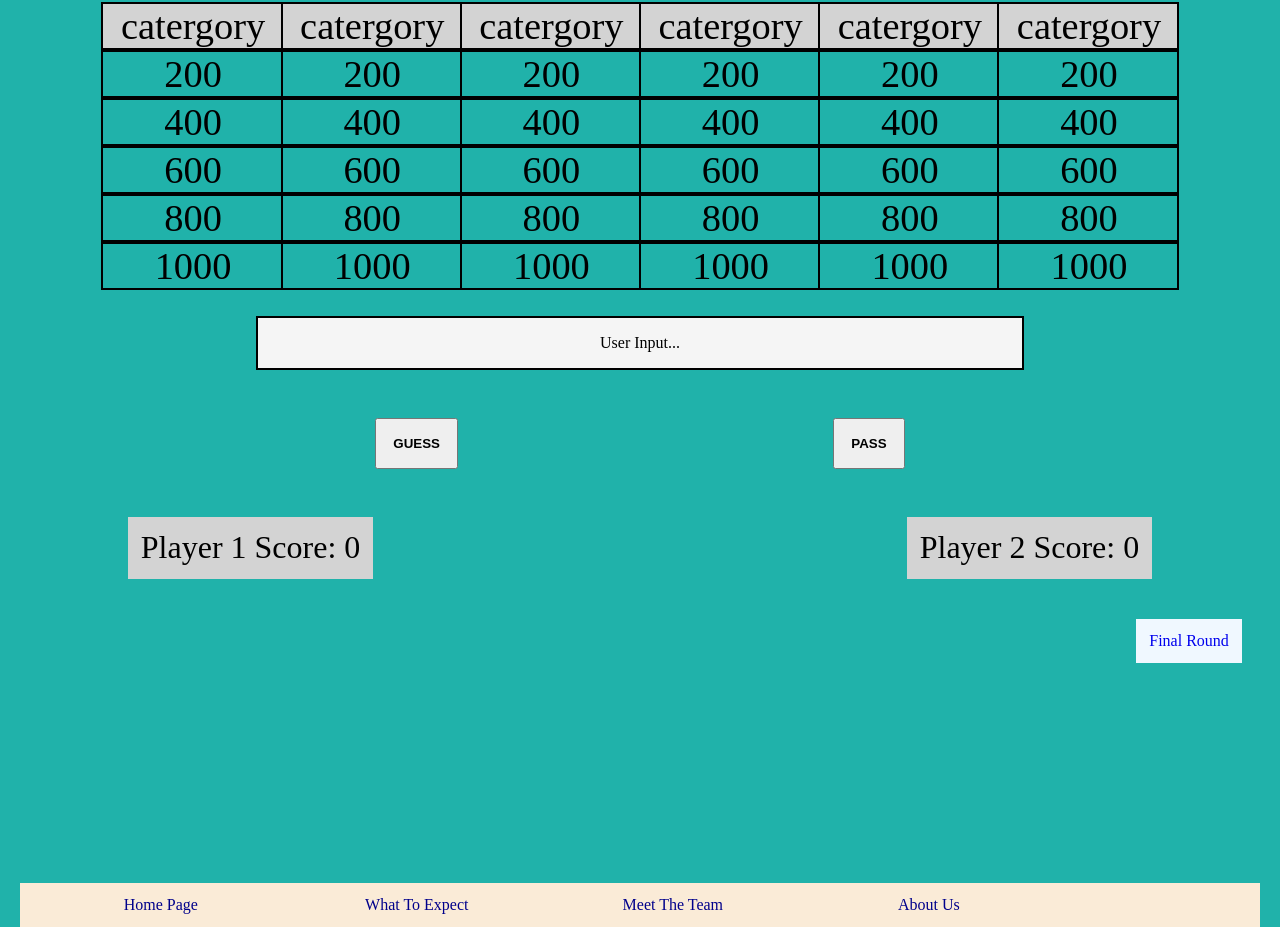
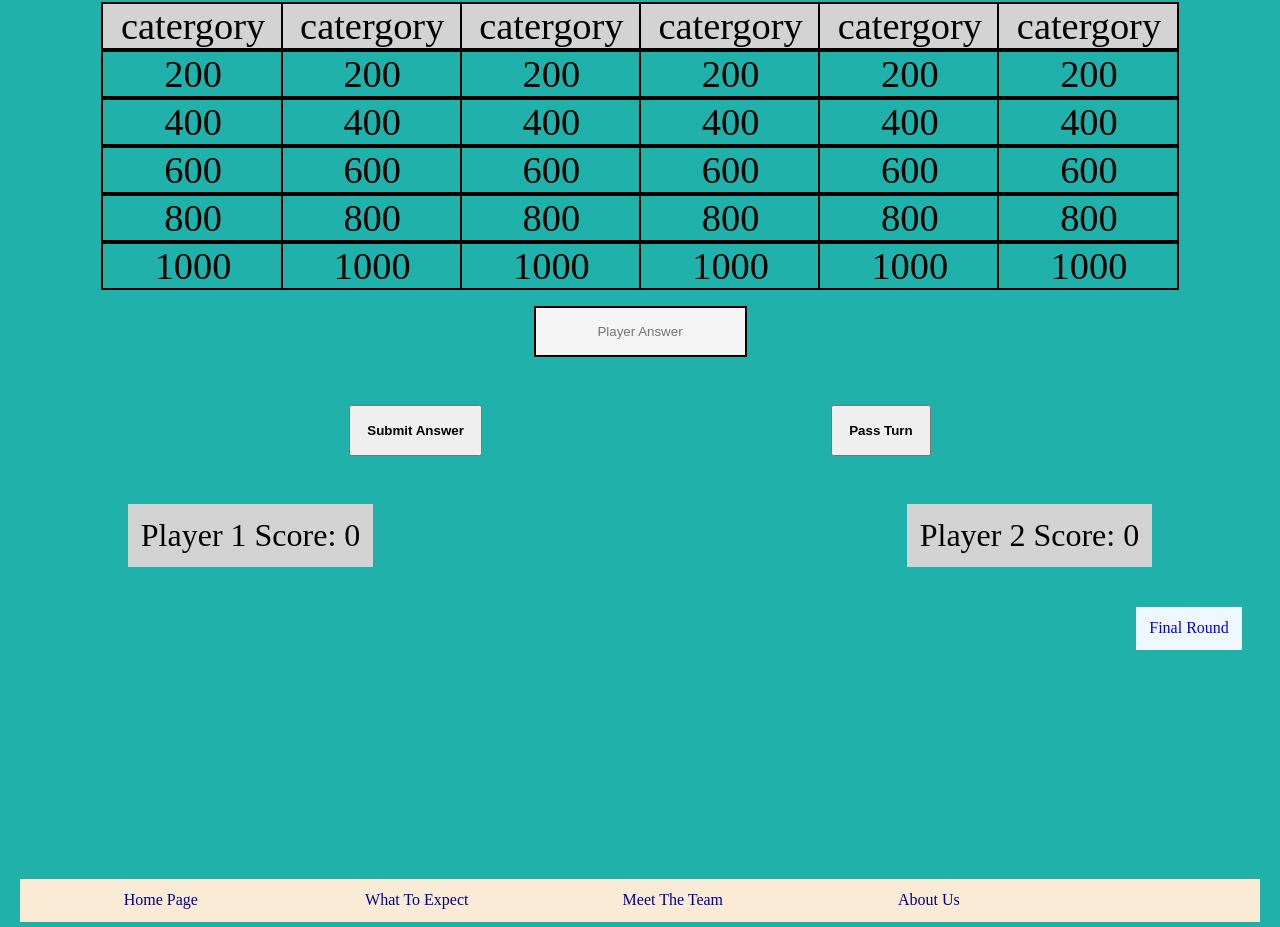
Before and after one commit to uprighted-learners/jeopardy-project-1-RyanF8, a plain HTML site: page secondround.html in a window 1280 px wide. Shown: the part 250-1177 px from the top of the page. Drawn offline with Linux system fonts and the light colour scheme.

```diff
--- a/firstround.css
+++ b/firstround.css
@@ -90,12 +90,13 @@
     list-style-type: none;
 }
 
-.input {
+#input {
     display: flex;
+    text-align: center;
     justify-content: center;
-    margin-top: 2vw;
-    margin-left: 20vw;
-    margin-right: 20vw;
+    margin-top: 2vh;
+    margin-left: auto;
+    margin-right: auto;
     padding: 1rem;
     border: 2px solid black;
     background-color: whitesmoke;
@@ -155,9 +156,8 @@
     background-color: antiquewhite;
     position: relative;
     text-align: center;
-    top: 14vh;
+    top: 15vh;
     bottom: 0;
-
 }
 
 .footer a{
--- a/homePage.css
+++ b/homePage.css
@@ -48,10 +48,11 @@
     background-color: antiquewhite;
     position: relative;
     text-align: center;
-    top: 0vh;
+    top: 10vh;
     bottom: 0;
 
 }
+
 
 .footer a{
     text-decoration: none;
--- a/index.js
+++ b/index.js
@@ -1,13 +1,64 @@
 // import placeholderQuestions from "../placeholder-questions.js";
+// const category = document.querySelector('category')
+// category.push(placeholderQuestions.values(category))
 
 // let playerOne = playerOne;
 // let playerOneScore = 0;
 // let playerTwo = playerTwo;
 // let playerTwoScore = 0;
 
-const playerTurn = document.getElementById('playerTurn')
-const changeTurn = document.getElementById('pass')
+// const playerTurn = document.getElementById('playerTurn')
+// const changeTurn = document.getElementById('pass')
 
-changeTurn.addEventListener('click', () => {
-  playerTurn.textContent = "Player 2's Turn";
-});
+//while player has not answered incorrectly then keep it to player ones turn, else change to player 2's turn
+
+// const newText = document.createElement('p')
+// newText.innerHTML = "player 1 is up";
+
+if (document !== undefined) {
+    console.log('im here!')
+} else {
+    console.log('ERROR ERROR')
+}
+
+//notes for above, crossed out code is layout for later in the process but was trying to use dom to create new elements and keep getting errors where my document is not defined, tried this code above to bug shoot where the problem is but that didnt help as well, any recomendations for trouble shooting this is very helpful, thank you!
+
+
+
+
+
+
+
+
+
+
+
+
+
+
+
+
+
+
+
+
+/*showing which player turn it is,
+on box click display question,
+await user response on question,
+then check if answer is correct,
+if answer is correct then add points to player count, if wrong subtract points and ask other player the question,
+if pass switch to other player and ask the same question,
+whoever gets the question right picks the next question,
+when 1 player has 1000 points or board is clear then show next round button.
+
+NEXT ROUND
+repeat round 1 steps.
+
+FINAL JEOPARDY
+ask players how much they want to wager,
+then display wager amount (think of DOM),
+ask both players to set answers to given question then compare answers if there answer is right then add there wager to points, if wrong then subtract wager from points,
+then declare winner based off points.
+
+-**think about using dom to create elements and appending child**
+*/
--- a/secondround.css
+++ b/secondround.css
@@ -90,12 +90,13 @@
     list-style-type: none;
 }
 
-.input {
+#input {
     display: flex;
+    text-align: center;
     justify-content: center;
-    margin-top: 2vw;
-    margin-left: 20vw;
-    margin-right: 20vw;
+    margin-top: 2vh;
+    margin-left: auto;
+    margin-right: auto;
     padding: 1rem;
     border: 2px solid black;
     background-color: whitesmoke;
@@ -108,11 +109,11 @@
     justify-content: space-evenly;
 }
 
-.guess {
+#guess {
     margin: 1rem;
 
 }
-.pass {
+#pass {
     margin: 1rem;
 }
 
@@ -157,9 +158,8 @@
     background-color: antiquewhite;
     position: relative;
     text-align: center;
-    top: 14vh;
+    top: 15vh;
     bottom: 0;
-
 }
 
 .footer a{
--- a/secondround.html
+++ b/secondround.html
@@ -67,11 +67,11 @@
     </div>
 
 
-    <div class = "input"> User Input...</div>
+    <input type="text" id="input" placeholder="Player Answer"/>
 
     <div class = "buttons">
-        <button><h4 class = "guess"> GUESS</h4></button>
-        <button><h4 class = "pass"> PASS</h4></button>
+        <button><h4 id = "guess"> Submit Answer</h4></button>
+        <button><h4 id = "pass"> Pass Turn</h4></button>
     </div>
 
     <div class = "players">
@@ -91,6 +91,6 @@
 
 
 
-
+    <script type="module" src = "index.js"> </script>
 </body>
 </html>
```
Also changed, not shown: finalround.html (+1 -1 lines), firstround.html (+3 -2 lines), homePage.html (+1 -1 lines).
